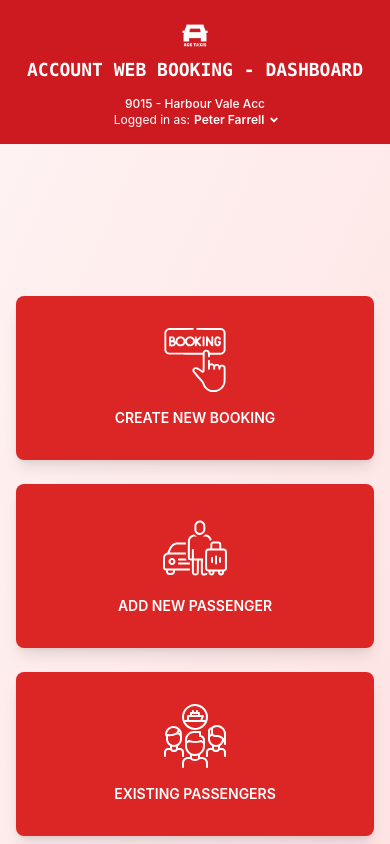
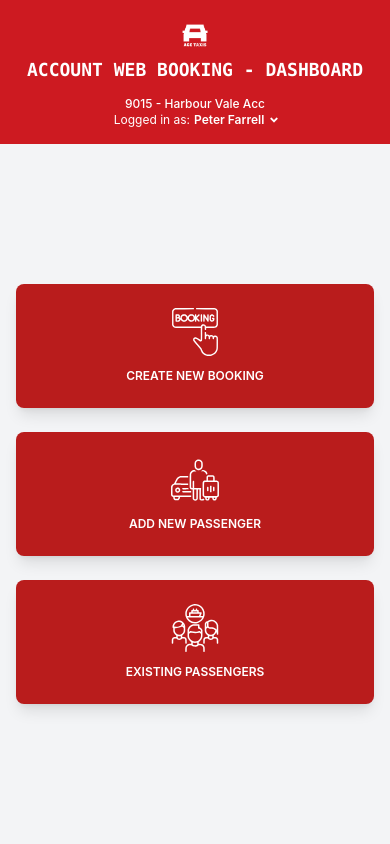
Before and after one commit to BackendCoders/Passenger-Web-booker, a React (Vite) app: page /dashboard in a window 390 px wide. Built offline with nearby package versions, Linux system fonts and the light colour scheme; no server answers.

Commit message:
updated all the fonts and color section and also makeing mobile view respsoive in some fields

```diff
--- a/src/components/booking/AddPassenger.jsx
+++ b/src/components/booking/AddPassenger.jsx
@@ -78,7 +78,7 @@ const AddPassenger = () => {
 	return (
     <div>
       <Header />
-      <div className="min-h-screen bg-gradient-to-br from-red-50 to-red-100 p-4">
+      <div className="min-h-screen bg-white p-4">
         {/* Button Section */}
         <div className="flex justify-center gap-4 mb-8">
           <button
@@ -91,7 +91,7 @@ const AddPassenger = () => {
 
           <button
             onClick={() => navigate("/add-passenger")}
-            className="px-5 py-2 bg-red-600 text-white rounded-lg hover:bg-red-700 transition"
+            className="px-5 py-2 bg-[#b91c1c] text-white rounded-lg hover:bg-red-700 transition"
           >
             Add Passenger
           </button>
@@ -236,7 +236,7 @@ const AddPassenger = () => {
                 </button>
                 <button
                   type="submit"
-                  className="px-5 py-2 bg-red-600 text-white rounded-lg hover:bg-red-700"
+                  className="px-5 py-2 bg-black text-white rounded-lg"
                   disabled={loading} // Disable button while loading
                 >
                   {loading ? "Submitting..." : "Create Passenger"}
--- a/src/components/booking/BookingDashboard.jsx
+++ b/src/components/booking/BookingDashboard.jsx
@@ -1,70 +1,77 @@
 /** @format */
 import { useNavigate } from "react-router-dom";
 import Header from "../Common/header";
-import addpassenger from '../../assets/addpassenger.svg';
-import existingpassenger from '../../assets/existingpassenger.svg';
-import newbooking from '../../assets/newbooking.svg';
-
+import addpassenger from "../../assets/addpassenger.svg";
+import existingpassenger from "../../assets/existingpassenger.svg";
+import newbooking from "../../assets/newbooking.svg";
 
 const BookingDashboard = () => {
   const navigate = useNavigate();
 
   const handleCreateBooking = () => {
-        navigate("/createbookingform"); // Replace with the correct route for creating a booking
+    navigate("/createbookingform");
   };
 
   const handleAddPassenger = () => {
-        navigate("/AddPassenger"); // Replace with the correct route for adding a new passenger
+    navigate("/AddPassenger");
   };
 
   const handleExistingPassengers = () => {
-        navigate("/existingPassengers"); // Replace with the correct route for viewing existing passengers
+    navigate("/existingPassengers");
   };
 
   return (
-        <div>
+    <div className="flex flex-col min-h-screen bg-gray-100">
       {/* Header Section */}
       <Header />
-            <div className="min-h-screen bg-gradient-to-br from-red-50 to-red-100 flex flex-col justify-center items-center p-4">
+
+      {/* Main Section */}
+      <div className="flex-1 flex justify-center items-center overflow-y-auto p-4">
         {/* Buttons Section */}
         <div className="grid grid-cols-1 sm:grid-cols-3 gap-6 w-full max-w-4xl">
           {/* Create New Booking Button */}
           <button
             onClick={handleCreateBooking}
-                        className="group bg-red-600 text-white rounded-lg shadow-lg py-8 px-4 sm:px-6 text-center hover:bg-red-700 transition duration-300 flex flex-col items-center"
+            className="group bg-[#b91c1c] text-white rounded-lg shadow-lg py-6 sm:py-8 px-3 sm:px-6 text-center hover:bg-red-700 transition duration-300 flex flex-col items-center"
           >
             <img
               src={newbooking}
               alt="New Booking"
-                            className="w-16 h-16 sm:w-24 sm:h-24 mb-4 group-hover:scale-110 group-hover:filter  transition-transform duration-300"
+              className="w-12 h-12 sm:w-20 sm:h-20 mb-3 sm:mb-4 group-hover:scale-110 group-hover:filter transition-transform duration-300"
             />
-                        <span className="font-semibold text-sm sm:text-lg">CREATE NEW BOOKING</span>
+            <span className="font-semibold text-xs sm:text-lg text-center">
+              CREATE NEW BOOKING
+            </span>
           </button>
 
           {/* Add New Passenger Button */}
           <button
             onClick={handleAddPassenger}
-                        className="group bg-red-600 text-white rounded-lg shadow-lg py-8 px-4 sm:px-6 text-center hover:bg-red-700 transition duration-300 flex flex-col items-center"
+            className="group bg-[#b91c1c] text-white rounded-lg shadow-lg py-6 sm:py-8 px-3 sm:px-6 text-center hover:bg-red-700 transition duration-300 flex flex-col items-center"
           >
             <img
               src={addpassenger}
               alt="Add Passenger"
-                            className="w-16 h-16 sm:w-24 sm:h-24 mb-4 group-hover:scale-110 group-hover:filter  transition-transform duration-300"
+              className="w-12 h-12 sm:w-20 sm:h-20 mb-3 sm:mb-4 group-hover:scale-110 group-hover:filter transition-transform duration-300"
             />
-                        <span className="font-semibold text-sm sm:text-lg">ADD NEW PASSENGER</span>
+            <span className="font-semibold text-xs sm:text-lg text-center">
+              ADD NEW PASSENGER
+            </span>
           </button>
 
           {/* Existing Passengers Button */}
           <button
             onClick={handleExistingPassengers}
-                        className="group bg-red-600 text-white rounded-lg shadow-lg py-8 px-4 sm:px-6 text-center hover:bg-red-700 transition duration-300 flex flex-col items-center"
+            className="group bg-[#b91c1c] text-white rounded-lg shadow-lg py-6 sm:py-8 px-3 sm:px-6 text-center hover:bg-red-700 transition duration-300 flex flex-col items-center"
           >
             <img
               src={existingpassenger}
               alt="Existing Passengers"
-                            className="w-16 h-16 sm:w-24 sm:h-24 mb-4 group-hover:scale-110 group-hover:filter transition-transform duration-300"
+              className="w-12 h-12 sm:w-20 sm:h-20 mb-3 sm:mb-4 group-hover:scale-110 group-hover:filter transition-transform duration-300"
             />
-                        <span className="font-semibold text-sm sm:text-lg">EXISTING PASSENGERS</span>
+            <span className="font-semibold text-xs sm:text-lg text-center">
+              EXISTING PASSENGERS
+            </span>
           </button>
         </div>
       </div>
--- a/src/components/booking/Confirmation.jsx
+++ b/src/components/booking/Confirmation.jsx
@@ -1,4 +1,4 @@
-import React from 'react';
+
 import { useNavigate } from 'react-router-dom';
 import Header from '../Common/header';
 import { RiLogoutBoxLine } from "react-icons/ri";
@@ -17,14 +17,14 @@ function Confirmation() {
   return (
     <div>
       <Header />
-      <div className="flex flex-col pt-20 items-center  min-h-screen bg-gradient-to-br from-red-50 to-red-100 px-4">
+      <div className="flex flex-col pt-20 items-center  min-h-screen bg-white px-4">
         {/* Success Banner */}
         <div className="w-full max-w-lg bg-green-500 text-white text-xl font-bold text-center py-4 rounded-lg shadow-md">
           <p>🎉 Booking Request Created</p>
         </div>
 
         {/* Confirmation Message */}
-        <div className="w-full max-w-lg mt-8 bg-white shadow-lg rounded-lg p-6">
+        <div className="w-full max-w-lg mt-8 bg-white rounded-lg p-6">
           <p className="text-gray-700 text-center text-lg leading-relaxed">
             Your booking request has been successfully created. An operator will review your booking shortly, and you will receive an email confirmation.
           </p>
--- a/src/components/booking/CreateBookingForm.jsx
+++ b/src/components/booking/CreateBookingForm.jsx
@@ -221,7 +221,7 @@ function CreateBookingForm() {
 			<Header />
 
 			<div className='flex justify-center px-4 py-4 sm:py-5 sm:px-4 bg-white overflow-y-auto h-[95vh]'>
-				<div className='bg-white bg-opacity-90 p-4 shadow-xl sm:p-8 rounded-xl w-full max-w-4xl min-h-[1000px] max-h-[90vh] overflow-y-auto'>
+				<div className='bg-white bg-opacity-90 p-4 shadow-xl sm:p-8 rounded-xl w-full max-w-4xl min-h-[1100px] max-h-[90vh] overflow-y-auto'>
 					<button
 						onClick={backhistory}
 						className='bg-[#b91c1c] text-white py-1 px-2 sm:py-1 sm:px-5 mb-4 rounded-md sm:rounded-lg hover:from-[#b91c1c] hover:to-red-500 transition-all duration-300 shadow-md flex items-center text-sm sm:text-base'
```
Also changed, not shown: src/components/Authentication/Login.jsx (+5 -5 lines), src/components/booking/ExistingPassenger.jsx (+7 -7 lines), src/components/booking/PassengerList.jsx (+7 -7 lines). Lines whose indentation alone changed are shown as unchanged.
